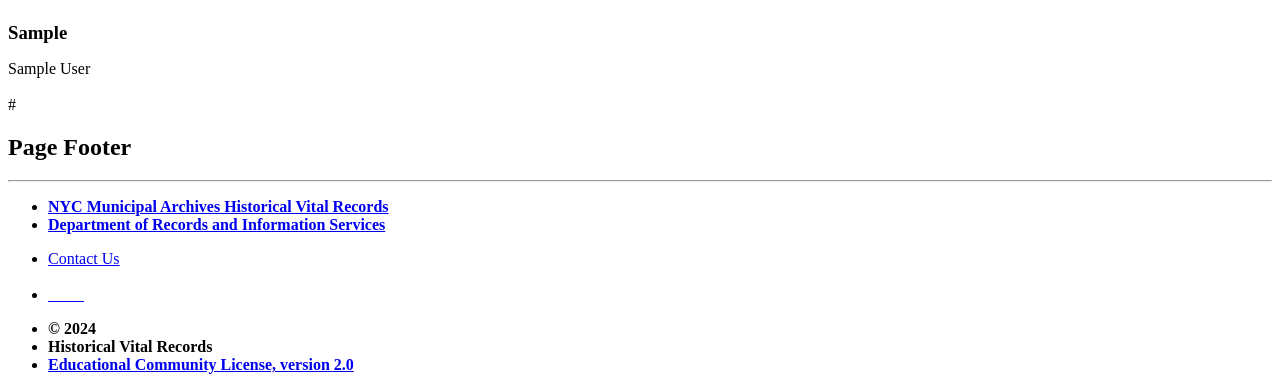
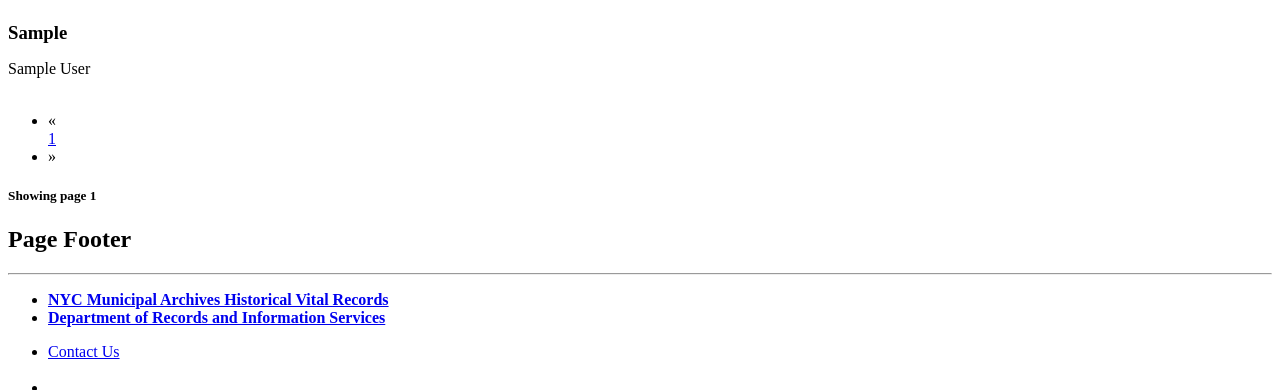
Before and after one commit to nycrecords/vital-records-online, a Flask app: template vro/templates/public/browse_all.html in a window 1280 px wide. Shown: the part 996-1386 px from the top of the page. Run offline with Flask 2, Linux system fonts and the light colour scheme; tables that the repository leaves empty hold one stand-in row (values such as "Sample post"); the template is opened without the code that fills it: values that come from a table or form of the project are taken from there, most other values are stand-ins (such as "Sample title", 1, 10 or a date in 2020); parts of the project's set-up code (start-up, migrations or seed data) failed here and were passed over; some libraries are stand-ins or nearby versions.

Commit message:
Elasticsearch for Deep Pagination - Past 10,000

```diff
--- a/vro/search/utils.py
+++ b/vro/search/utils.py
@@ -102,7 +102,7 @@ def create_docs():
         FROM certificates
             LEFT OUTER JOIN marriage_data AS marriage_data_1 ON certificates.id = marriage_data_1.certificate_id
         WHERE certificates.filename IS NOT NULL
-        GROUP BY certificates.id;
+        GROUP BY certificates.id limit 500000;
     """)
 
     count = 0
--- a/vro/templates/public/browse_all.html
+++ b/vro/templates/public/browse_all.html
@@ -1,42 +1,47 @@
-{% extends "base.html" %}
-
-{% block page_title %}Browse All{% endblock %}
-
-{% block content %}
+{% extends "base.html" %} {% block page_title %}Browse All{% endblock %} {%
+block content %}
 <section class="py-3">
   <div class="container">
     <div class="row matrix-gutter px-2 pb-2 justify-content-between">
       {% if num_results != "0" %}
-            <div class="col-6"><h2>{{ num_results }} Vital Record Results</h2></div>
+      <div class="col-6">
+        <h2>{{ total_documents }} Vital Record Results</h2>
+      </div>
       {% else %}
       <div class="col-6"><h2>No Results</h2></div>
       {% endif %}
     </div>
-        <form class="col-lg" action="{{ url_for('public.browse_all') }}" method="get" role="form" id="browse-all-form">
-            {{ form.year() }}
-            {{ form.number() }}
-            {{ form.last_name() }}
-            {{ form.first_name() }}
-            {{ form.page() }}
+    <form
+      class="col-lg"
+      action="{{ url_for('public.browse_all') }}"
+      method="get"
+      role="form"
+      id="browse-all-form"
+    >
+      {{ form.year() }} {{ form.number() }} {{ form.last_name() }} {{
+      form.first_name() }} {{ form.page() }}
       <div class="section mx-2 mb-2">
         <div class="row py-1 pt-2">
           <div class="col-md center">
             <div class="form-group">
-                            {{ form.certificate_type.label(class="control-label", for="certificate_type") }}
-                            {{ form.certificate_type(class="form-control browse-all-select mx-auto") }}
+              {{ form.certificate_type.label(class="control-label",
+              for="certificate_type") }} {{
+              form.certificate_type(class="form-control browse-all-select
+              mx-auto") }}
             </div>
           </div>
           <div class="col-md center">
             <div class="form-group">
-                            {{ form.year_range.label(class="control-label", for="year_range") }}
-                            {{ form.year_range(class="form-control browse-all-year-range mx-auto", id="year-range", readonly=true ) }}
+              {{ form.year_range.label(class="control-label", for="year_range")
+              }} {{ form.year_range(class="form-control browse-all-year-range
+              mx-auto", id="year-range", readonly=true ) }}
             </div>
             <div id="browse-page-slider-range"></div>
           </div>
           <div class="col-md center">
             <div class="form-group">
-                            {{ form.county.label(class="control-label", for="county") }}
-                            {{ form.county(class="form-control browse-all-select mx-auto") }}
+              {{ form.county.label(class="control-label", for="county") }} {{
+              form.county(class="form-control browse-all-select mx-auto") }}
             </div>
           </div>
         </div>
@@ -50,38 +55,51 @@
     {% if remove_filters %}
     <div class="row">
       <div class="col-lg">
-                    <hr>
+        <hr />
       </div>
     </div>
     <div class="row py-2">
       <div class="col-lg">
         <small class="pr-2">Remove Filters:</small>
         {% for key, value in remove_filters.items() %}
-                        <span class="border border-light px-2 pt-1 pb-1 small"><b>{{ value[0] }}</b><a class="remove-filter" href="{{ value[1] }}" aria-label="Remove filter {{ value[0] }}">&nbsp;X&nbsp;</a></span>
+        <span class="border border-light px-2 pt-1 pb-1 small"
+          ><b>{{ value[0] }}</b
+          ><a
+            class="remove-filter"
+            href="{{ value[1] }}"
+            aria-label="Remove filter {{ value[0] }}"
+            >&nbsp;X&nbsp;</a
+          ></span
+        >
         {% endfor %}
       </div>
     </div>
     {% endif %}
     <div class="row">
       <div class="col-lg">
-                <hr>
+        <hr />
       </div>
     </div>
     {% if num_results != "0" %}
-        <div id="results">
-            {% include "public/_browse_all_results.html" %}
-        </div>
+    <div id="results">{% include "public/_browse_all_results.html" %}</div>
     {% else %}
     <div class="container">
       <div class="row px-2 py-4">
-                <p class="large">There are no results for your search. Read our <a
-                        href="{{ url_for('public.search') }}">Search Tips</a> or see <a
-                        href="{{ url_for('public.digital_vital_records') }}">Digital Vital Records</a> for what you can find on this
-                    site.</p>
-                <p class="large">Please note that the "No Results" message is generated when there is not a digitized
-                    image associated with the search. Future versions of this application will return the certificate
-                    number (if found) along with instructions on how to view/order a copy of the certificate pending
-                    digitization.</p>
+        <p class="large">
+          There are no results for your search. Read our
+          <a href="{{ url_for('public.search') }}">Search Tips</a> or see
+          <a href="{{ url_for('public.digital_vital_records') }}"
+            >Digital Vital Records</a
+          >
+          for what you can find on this site.
+        </p>
+        <p class="large">
+          Please note that the "No Results" message is generated when there is
+          not a digitized image associated with the search. Future versions of
+          this application will return the certificate number (if found) along
+          with instructions on how to view/order a copy of the certificate
+          pending digitization.
+        </p>
       </div>
     </div>
     {% endif %}
@@ -89,19 +107,90 @@
 
   {% if num_results != "0" %}
   <nav aria-label="Browse Results">
-        {{ pagination.links }}
+    <ul class="pagination justify-content-center">
+      {% if has_prev %}
+      <li class="page-item">
+        {% set query_params = request.args.copy() %} {% set _ =
+        query_params.pop('page', None) %}
+        <a
+          class="page-link"
+          href="{{ url_for('public.browse_all', page=page-1, **query_params) }}"
+          aria-label="Previous"
+        >
+          <span aria-hidden="true">&laquo;</span>
+        </a>
+      </li>
+
+      {% else %}
+      <li class="page-item disabled">
+        <span class="page-link">&laquo;</span>
+      </li
+      {% endif %} {% set start = [page - 2, 1] | max %} {% set end = [start + 4,
+      total_pages] | min %} {% set start = [end - 4, 1] | max %} {% if start > 1
+      %}
+
+      <li class="page-item">
+        {% set query_params = request.args.copy() %} {% set _ =
+        query_params.pop('page', None) %}
+        <a
+          class="page-link"
+          href="{{ url_for('public.browse_all', page=1, **query_params) }}"
+          >1</a
+        >
+      </li>
+
+      {% if start > 2 %}
+      <li class="page-item disabled"><span class="page-link">...</span></li>
+      {% endif %} {% endif %} {% for p in range(start, end + 1) %}
+      <li class="page-item {% if p == page %}active{% endif %}">
+        {% set query_params = request.args.copy() %} {% set _ =
+        query_params.pop('page', None) %}
+        <a
+          class="page-link"
+          href="{{ url_for('public.browse_all', page=p, **query_params) }}"
+          >{{ p }}</a
+        >
+      </li>
+
+      {% endfor %} {% if end < total_pages %} {% if end < total_pages - 1 %}
+      <li class="page-item disabled"><span class="page-link">...</span></li>
+      {% endif %}
+      <li class="page-item">
+        {% set query_params = request.args.copy() %} {% set _ =
+        query_params.pop('page', None) %}
+        <a
+          class="page-link"
+          href="{{ url_for('public.browse_all', page=total_pages, **query_params) }}"
+          >{{ total_pages }}</a
+        >
+      </li>
+      {% endif %} {% if has_next %}
+      <li class="page-item">
+        {% set query_params = request.args.copy() %} {% set _ =
+        query_params.pop('page', None) %}
+        <a
+          class="page-link"
+          href="{{ url_for('public.browse_all', page=page+1, **query_params) }}"
+          aria-label="Next"
+        >
+          <span aria-hidden="true">&raquo;</span>
+        </a>
+      </li>
+      {% else %}
+      <li class="page-item disabled">
+        <span class="page-link">&raquo;</span>
+      </li>
+      {% endif %}
+    </ul>
   </nav>
 
-    {% if pagination.total > 50 %}
-    <p class="center pt-2">Only the first 100 pages of results will display. Use filters to find relevant records.</p>
+  <h5 class="center pt-2">Showing page {{ page }}</h5>
   {% endif %}
 
-    {% endif %}
+
   <!-- .container -->
 </section>
-{% endblock %}
-
-{% block js %}
+{% endblock %} {% block js %}
 <script src="{{ static_url_for('static', filename='js/public/pagination.js') }}"></script>
 <script>
   "use strict";
@@ -114,10 +203,13 @@
       values: ["{{ year_min_value }}", "{{ year_max_value }}"],
       slide: function (event, ui) {
         $("#year-range").val(ui.values[0] + " to " + ui.values[1]);
-            }
+      },
     });
-        $("#year-range").val($("#browse-page-slider-range").slider("values", 0) +
-            " to " + $("#browse-page-slider-range").slider("values", 1));
+    $("#year-range").val(
+      $("#browse-page-slider-range").slider("values", 0) +
+        " to " +
+        $("#browse-page-slider-range").slider("values", 1)
+    );
   });
 </script>
 {% endblock %}
```
Also changed, not shown: vro/public/views.py (+32 -12 lines). Lines whose indentation alone changed are shown as unchanged.
